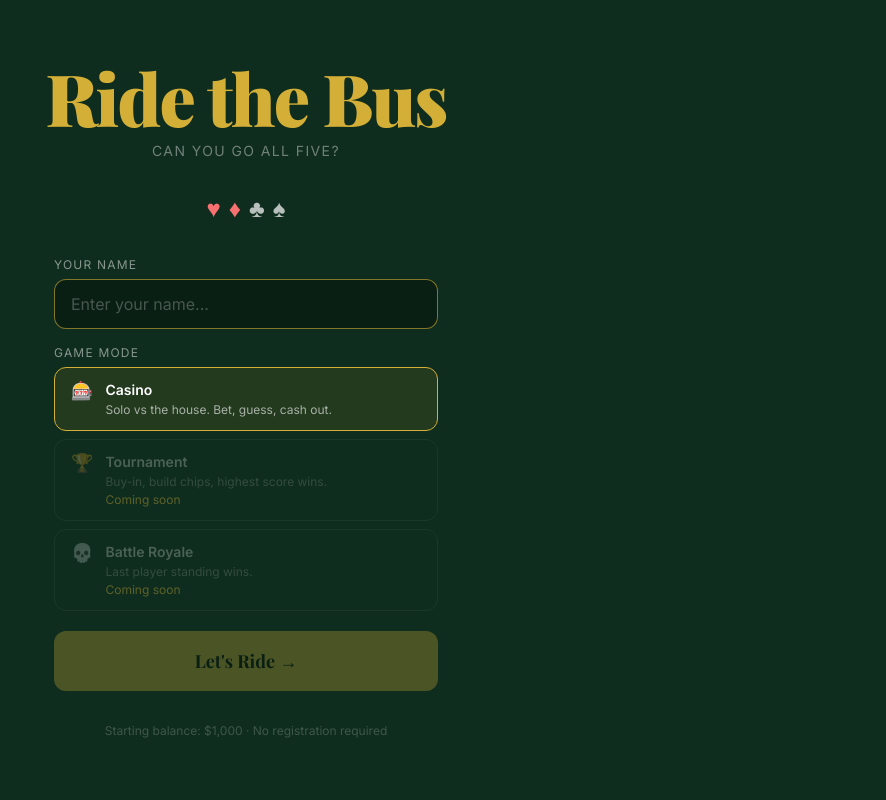
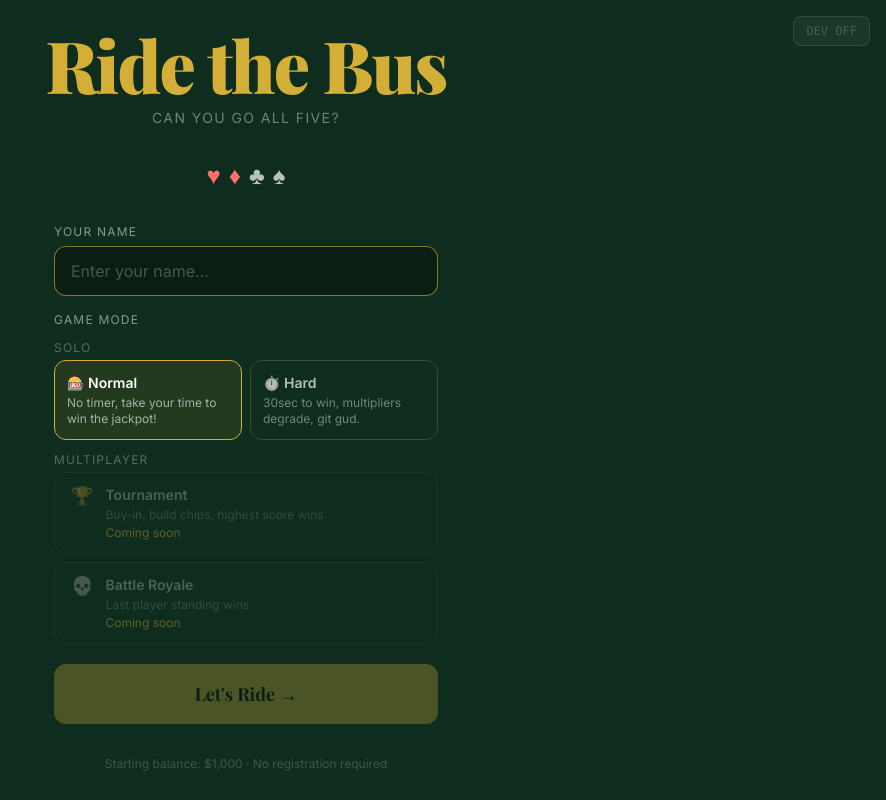
Before and after one commit to songqiaoluckyvr/RideTheBus, a React (Vite) app in the folder client/: page / in a window 1280 px wide. Shown: the whole page, without its empty margins (394-1280 px from the left). Built offline with nearby package versions, Linux system fonts and the light colour scheme.

Commit message:
Add DEV_MODE_ENABLED configuration and adjust AchievementToast timeout; enhance BettingPanel and Game components with degradation factor and timer logic

```diff
--- a/client/src/components/AchievementToast.tsx
+++ b/client/src/components/AchievementToast.tsx
@@ -18,7 +18,7 @@ export function AchievementToast({ show, stage, payout, onDone }: Props) {
 
   useEffect(() => {
     if (show) {
-      const t = setTimeout(onDone, 3500)
+      const t = setTimeout(onDone, 1500)
       return () => clearTimeout(t)
     }
   }, [show, onDone])
@@ -28,12 +28,13 @@ export function AchievementToast({ show, stage, payout, onDone }: Props) {
   return (
     <AnimatePresence>
       {show && (
+        <div className="fixed top-6 left-0 right-0 flex justify-center z-50 pointer-events-none">
         <motion.div
           initial={{ opacity: 0, y: -60, scale: 0.85 }}
           animate={{ opacity: 1, y: 0, scale: 1 }}
           exit={{ opacity: 0, y: -40, scale: 0.9 }}
           transition={{ type: 'spring', stiffness: 300, damping: 22 }}
-          className="fixed top-6 left-1/2 -translate-x-1/2 z-50"
+          className="pointer-events-auto"
         >
           <div className="bg-felt-dark border-2 border-gold rounded-2xl px-8 py-5 shadow-2xl text-center min-w-[280px]">
             <motion.div
@@ -49,6 +50,7 @@ export function AchievementToast({ show, stage, payout, onDone }: Props) {
             <p className="text-gold/80 font-bold mt-2">${payout.toLocaleString()} payout</p>
           </div>
         </motion.div>
+        </div>
       )}
     </AnimatePresence>
   )
--- /dev/null
+++ b/client/src/config.ts
@@ -0,0 +1,5 @@
+/**
+ * Set to `false` before sharing/shipping the game to hide all dev tools.
+ * Single line change to disable everything.
+ */
+export const DEV_MODE_ENABLED = true
--- a/client/src/lib/engine.ts
+++ b/client/src/lib/engine.ts
@@ -2,7 +2,7 @@ import { createShuffledDeck } from './deck'
 import type { Card } from './deck'
 import type { Stage, AnyGuess, GuessResult } from './stages'
 import { evaluateGuess } from './stages'
-import { calculatePayout } from './payouts'
+import { calculatePayout, degradedMultiplier, STAGE_MULTIPLIERS } from './payouts'
 
 export type GamePhase =
   | 'idle'       // waiting for bet
@@ -20,7 +20,9 @@ export interface GameState {
   deck: Card[]
   revealedCards: Card[]    // cards drawn so far this round
   lastResult: GuessResult | null
-  roundPayout: number      // what player earned this round (0 if bust)
+  roundPayout: number
+  /** Effective (possibly degraded) multiplier locked in at the moment each stage was cleared */
+  lockedMultipliers: Partial<Record<Stage, number>>
   history: RoundRecord[]
 }
 
@@ -43,6 +45,7 @@ export function createInitialState(): GameState {
     revealedCards: [],
     lastResult: null,
     roundPayout: 0,
+    lockedMultipliers: {},
     history: [],
   }
 }
@@ -63,14 +66,15 @@ export function placeBet(state: GameState, amount: number): GameState {
     revealedCards: [],
     lastResult: null,
     roundPayout: 0,
+    lockedMultipliers: {},
   }
 }
 
-export function makeGuess(state: GameState, guess: AnyGuess): GameState {
+/** multiplierFactor: degradation factor at the moment of guess (1 = full, 0.5 = half profit) */
+export function makeGuess(state: GameState, guess: AnyGuess, multiplierFactor = 1): GameState {
   if (state.phase !== 'stage') return state
 
   const { currentStage, deck, revealedCards, bet } = state
-  // Draw the next card for this stage
   const cardIndex = currentStage - 1
   const newCard = deck[cardIndex]
   const newRevealed = [...revealedCards, newCard]
@@ -99,8 +103,11 @@ export function makeGuess(state: GameState, guess: AnyGuess): GameState {
   const nextStage = (currentStage + 1) as Stage
   const isFinalStage = currentStage === 5
 
+  const effectiveMult = degradedMultiplier(STAGE_MULTIPLIERS[currentStage as Stage], multiplierFactor)
+  const updatedLockedMultipliers = { ...state.lockedMultipliers, [currentStage]: effectiveMult }
+
   if (isFinalStage) {
-    const payout = calculatePayout(bet, 5)
+    const payout = calculatePayout(bet, 5, multiplierFactor)
     const record: RoundRecord = {
       bet,
       stagesCleared: 5,
@@ -114,6 +121,7 @@ export function makeGuess(state: GameState, guess: AnyGuess): GameState {
       lastResult: 'win',
       balance: state.balance - bet + payout,
       roundPayout: payout,
+      lockedMultipliers: updatedLockedMultipliers,
       history: [record, ...state.history].slice(0, 20),
     }
   }
@@ -124,7 +132,8 @@ export function makeGuess(state: GameState, guess: AnyGuess): GameState {
     currentStage: nextStage,
     revealedCards: newRevealed,
     lastResult: 'win',
-    roundPayout: calculatePayout(bet, currentStage),
+    roundPayout: calculatePayout(bet, currentStage, multiplierFactor),
+    lockedMultipliers: updatedLockedMultipliers,
   }
 }
 
@@ -133,10 +142,11 @@ export function continuePlaying(state: GameState): GameState {
   return { ...state, phase: 'stage', lastResult: null }
 }
 
+/** Payout is already locked in roundPayout (degraded at time of guess) */
 export function cashOut(state: GameState): GameState {
   if (state.phase !== 'cashout') return state
 
-  const payout = calculatePayout(state.bet, (state.currentStage - 1) as Stage)
+  const payout = state.roundPayout
   const record: RoundRecord = {
     bet: state.bet,
     stagesCleared: state.currentStage - 1,
@@ -153,11 +163,42 @@ export function cashOut(state: GameState): GameState {
   }
 }
 
+/**
+ * Timer expired — bust the player regardless of phase (stage or cashout).
+ * Draws the next card if in stage phase for visual feedback.
+ */
+export function forfeit(state: GameState): GameState {
+  if (state.phase !== 'stage' && state.phase !== 'cashout') return state
+
+  const { bet, currentStage, revealedCards } = state
+  const stagesCleared = state.phase === 'cashout' ? currentStage - 1 : currentStage - 1
+  const newRevealed = state.phase === 'stage'
+    ? [...revealedCards, state.deck[currentStage - 1]]
+    : revealedCards
+
+  const record: RoundRecord = {
+    bet,
+    stagesCleared,
+    payout: 0,
+    cashedOut: false,
+  }
+  return {
+    ...state,
+    phase: 'bust',
+    revealedCards: newRevealed,
+    lastResult: 'loss',
+    balance: state.balance - bet,
+    roundPayout: 0,
+    history: [record, ...state.history].slice(0, 20),
+  }
+}
+
 export function newRound(state: GameState): GameState {
   return {
     ...state,
     phase: 'idle',
     currentStage: 1,
+    lockedMultipliers: {},
     bet: 0,
     deck: [],
     revealedCards: [],
--- a/client/src/pages/Game.tsx
+++ b/client/src/pages/Game.tsx
@@ -1,4 +1,4 @@
-import { useState, useEffect, useCallback, useRef } from 'react'
+import { useState, useEffect } from 'react'
 import { motion, AnimatePresence } from 'framer-motion'
 import { useNavigate } from 'react-router-dom'
 import { useGameStore } from '../store/gameStore'
@@ -8,38 +8,67 @@ import { BettingPanel } from '../components/BettingPanel'
 import { HistoryLog } from '../components/HistoryLog'
 import { AchievementToast } from '../components/AchievementToast'
 import type { AnyGuess } from '../lib/stages'
-import { STAGE_MULTIPLIERS } from '../lib/payouts'
+import { STAGE_MULTIPLIERS, degradedMultiplier } from '../lib/payouts'
+import type { Stage } from '../lib/stages'
+import { DEV_MODE_ENABLED } from '../config'
+import { Card } from '../components/Card'
+
+// ─── Timer configuration per mode ────────────────────────────────────────────
+// Global timer for the entire round — does NOT reset between stages.
+// Change seconds independently per mode without side effects.
+const TIMER_CONFIG = {
+  tournament:      { seconds: 30, type: 'bust'      as const },
+  'battle-royale': { seconds: 30, type: 'degrading' as const }, // configurable per room in the future
+  'casino-hard':   { seconds: 30, type: 'degrading' as const }, // separate from battle-royale
+} as const
+
+type TimerType = 'bust' | 'degrading'
+
+/** Seconds at the start of each stage where the timer is frozen (reaction buffer). */
+const STAGE_GRACE_MS = 2000
+
+/**
+ * Degradation starts after DEGRADE_AFTER_SECONDS have elapsed from full timer.
+ * factor 1.0 → full multiplier | factor 0.5 → profit halved (at 1 s remaining).
+ */
+const DEGRADE_AFTER_SECONDS = 0
+
+function computeFactor(timeLeft: number, timerSeconds: number, type: TimerType): number {
+  if (type !== 'degrading') return 1
+  const degradeFrom = timerSeconds - DEGRADE_AFTER_SECONDS
+  if (timeLeft >= degradeFrom) return 1.0
+  if (timeLeft <= 0) return 0.5
+  return 1.0 - ((degradeFrom - timeLeft) / (degradeFrom - 1)) * 0.5
+}
 
 export function Game() {
   const {
     phase, currentStage, bet, balance, revealedCards, lastResult, roundPayout, history,
-    name,
-    placeBet, makeGuess, continuePlaying, cashOut, newRound, restartSession,
+    name, mode, lockedMultipliers, deck, devMode,
+    placeBet, makeGuess, continuePlaying, cashOut, newRound, restartSession, forfeit,
   } = useGameStore()
 
   const navigate = useNavigate()
   const [showFlash, setShowFlash] = useState<'win' | 'loss' | null>(null)
   const [showAchievement, setShowAchievement] = useState(false)
   const [shake, setShake] = useState(false)
-  const [showMenu, setShowMenu] = useState(false)
-  const menuRef = useRef<HTMLDivElement>(null)
 
-  useEffect(() => {
-    function handleClickOutside(e: MouseEvent) {
-      if (menuRef.current && !menuRef.current.contains(e.target as Node)) {
-        setShowMenu(false)
-      }
-    }
-    if (showMenu) document.addEventListener('mousedown', handleClickOutside)
-    return () => document.removeEventListener('mousedown', handleClickOutside)
-  }, [showMenu])
+  // Timer state
+  const timerConfig = TIMER_CONFIG[mode as keyof typeof TIMER_CONFIG]
+  const timerEnabled = !!timerConfig
+  const timerSeconds = timerConfig?.seconds ?? 30
+  const timerType: TimerType = timerConfig?.type ?? 'bust'
+  const [timeLeft, setTimeLeft] = useState(timerSeconds)
+  const [graceActive, setGraceActive] = useState(false)
 
-  // React to result changes
+  // Degradation factor (recomputed on every render — timeLeft changes every second)
+  const factor = computeFactor(timeLeft, timerSeconds, timerType)
+
+  // ── Flash / shake on result ─────────────────────────────────────────────────
   useEffect(() => {
     if (lastResult === 'win') {
       setShowFlash('win')
       setTimeout(() => setShowFlash(null), 600)
-      // Achievement for stage 4 clear (entering stage 5) and stage 5 clear
       if ((phase === 'cashout' && currentStage === 5) || phase === 'complete') {
         setShowAchievement(true)
       }
@@ -52,43 +81,63 @@ export function Game() {
     }
   }, [lastResult, phase, currentStage])
 
-  const handleGuess = useCallback((guess: AnyGuess) => {
-    makeGuess(guess)
-  }, [makeGuess])
+  // ── Reset global timer only at the start of a new round (stage 1) ──────────
+  useEffect(() => {
+    if (!timerEnabled || phase !== 'stage' || currentStage !== 1) return
+    setTimeLeft(timerSeconds)
+  }, [phase, currentStage, timerEnabled, timerSeconds])
+
+  // ── Per-stage grace: freeze timer for STAGE_GRACE_MS on each stage entry ───
+  useEffect(() => {
+    if (!timerEnabled || phase !== 'stage') return
+    setGraceActive(true)
+    const timeout = setTimeout(() => setGraceActive(false), STAGE_GRACE_MS)
+    return () => { clearTimeout(timeout); setGraceActive(false) }
+  }, [phase, timerEnabled])
+
+  // ── Countdown — runs only during stage phase, after grace ──────────────────
+  useEffect(() => {
+    if (!timerEnabled || phase !== 'stage' || graceActive) return
+    const interval = setInterval(() => {
+      setTimeLeft((prev) => Math.max(0, prev - 1))
+    }, 1000)
+    return () => clearInterval(interval)
+  }, [phase, timerEnabled, graceActive])
+
+  // ── Bust on expiry ──────────────────────────────────────────────────────────
+  useEffect(() => {
+    if (!timerEnabled || timeLeft > 0) return
+    if (phase === 'stage') forfeit()
+  }, [timeLeft]) // eslint-disable-line react-hooks/exhaustive-deps
+
+  // ── Color thresholds (percentage-based, works for any timer length) ─────────
+  const pct = timeLeft / timerSeconds  // 1.0 → 0.0
+  const isRed    = pct <= 0.2
+  const isYellow = !isRed && pct <= 0.5
 
   const stageForPrompt = phase === 'stage' ? currentStage : null
 
   return (
     <div className="min-h-screen flex flex-col items-center justify-between py-6 px-4 relative overflow-hidden">
-      {/* Hamburger menu */}
-      <div ref={menuRef} className="absolute top-4 left-4 z-50">
-        <button
-          onClick={() => setShowMenu(v => !v)}
-          className="w-10 h-10 flex flex-col items-center justify-center gap-1.5 rounded-lg bg-white/5 border border-white/10 hover:bg-white/10 transition-colors"
-        >
-          <span className="w-5 h-0.5 bg-white/70 rounded" />
-          <span className="w-5 h-0.5 bg-white/70 rounded" />
-          <span className="w-5 h-0.5 bg-white/70 rounded" />
-        </button>
-        <AnimatePresence>
-          {showMenu && (
-            <motion.div
-              initial={{ opacity: 0, y: -8 }}
-              animate={{ opacity: 1, y: 0 }}
-              exit={{ opacity: 0, y: -8 }}
-              transition={{ duration: 0.15 }}
-              className="absolute top-12 left-0 w-48 rounded-xl bg-[#0f2318] border border-white/10 shadow-xl overflow-hidden"
-            >
-              <button
-                onClick={() => { setShowMenu(false); navigate('/') }}
-                className="w-full px-4 py-3 text-left text-sm text-white/80 hover:bg-white/10 hover:text-white transition-colors"
-              >
-                ← Go back to Title
-              </button>
-            </motion.div>
-          )}
-        </AnimatePresence>
-      </div>
+
+      {/* Home button */}
+      <button
+        onClick={() => navigate('/')}
+        className="absolute top-4 left-4 z-50 w-10 h-10 flex items-center justify-center rounded-lg bg-white/5 border border-white/10 hover:bg-white/10 transition-colors"
+        title="Back to Title"
+      >
+        <svg xmlns="http://www.w3.org/2000/svg" viewBox="0 0 20 20" fill="currentColor" className="w-5 h-5 text-white/70">
+          <path d="M10.707 2.293a1 1 0 00-1.414 0l-7 7a1 1 0 001.414 1.414L4 10.414V17a1 1 0 001 1h4a1 1 0 001-1v-3h2v3a1 1 0 001 1h4a1 1 0 001-1v-6.586l.293.293a1 1 0 001.414-1.414l-7-7z" />
+        </svg>
+      </button>
+
+      {/* Dev panel — next card preview */}
+      {DEV_MODE_ENABLED && devMode && phase === 'stage' && deck[currentStage - 1] && (
+        <div className="absolute left-4 top-1/2 -translate-y-1/2 flex flex-col items-center gap-2 z-30">
+          <span className="text-yellow-400 text-xs font-mono uppercase tracking-widest">Next card</span>
+          <Card card={deck[currentStage - 1]} revealed size="md" />
+        </div>
+      )}
 
       {/* Win/loss flash overlay */}
       <AnimatePresence>
@@ -126,11 +175,52 @@ export function Game() {
         </div>
       </div>
 
+      {/* Timer bar — only during stage phase */}
+      <AnimatePresence>
+        {timerEnabled && phase === 'stage' && (
+          <motion.div
+            key="timer"
+            initial={{ opacity: 0, y: -4 }}
+            animate={{ opacity: 1, y: 0 }}
+            exit={{ opacity: 0 }}
+            className="w-full max-w-2xl"
+          >
+            <div className="flex justify-between text-xs mb-1 px-0.5">
+              <span className={`uppercase tracking-widest ${graceActive ? 'text-blue-400 animate-pulse' : 'text-white/40'}`}>
+                {graceActive
+                  ? 'Get ready…'
+                  : timerType === 'degrading' && factor < 1
+                    ? `Multiplier ${(factor * 100).toFixed(0)}%`
+                    : 'Time'}
+              </span>
+              <span className={`font-bold tabular-nums ${isRed ? 'text-red-400' : isYellow ? 'text-yellow-400' : 'text-white/60'}`}>
+                {timeLeft}s
+              </span>
+            </div>
+            <div className="h-1.5 bg-white/10 rounded-full overflow-hidden">
+              <div
+                className={`h-full rounded-full ${graceActive ? 'animate-pulse bg-blue-400' : `transition-all duration-1000 ease-linear ${isRed ? 'bg-red-500' : isYellow ? 'bg-yellow-400' : 'bg-green-500'}`}`}
+                style={{ width: `${(timeLeft / timerSeconds) * 100}%` }}
+              />
+            </div>
+          </motion.div>
+        )}
+      </AnimatePresence>
+
       {/* Stage multiplier bar */}
       <div className="w-full max-w-2xl flex justify-center gap-1 mt-2">
         {([1, 2, 3, 4, 5] as const).map((s) => {
           const done = revealedCards.length >= s
           const active = currentStage === s && (phase === 'stage' || phase === 'cashout')
+          // Locked (already cleared): show value at time of win
+          // Unlocked (current + future): show live degraded value from global timer
+          const locked = lockedMultipliers[s as Stage]
+          const rawMult = locked !== undefined
+            ? locked
+            : timerType === 'degrading'
+              ? degradedMultiplier(STAGE_MULTIPLIERS[s as Stage], factor)
+              : STAGE_MULTIPLIERS[s as Stage]
+          const displayMult = Number.isInteger(rawMult) ? rawMult : rawMult.toFixed(1)
           return (
             <div
               key={s}
@@ -144,7 +234,7 @@ export function Game() {
                   : 'bg-white/5 border-white/10 text-white/30'
               }`}
             >
-              {STAGE_MULTIPLIERS[s]}x
+              x{displayMult}
             </div>
           )
         })}
@@ -172,7 +262,7 @@ export function Game() {
             >
               <StagePrompt
                 stage={stageForPrompt}
-                onGuess={handleGuess}
+                onGuess={(guess: AnyGuess) => makeGuess(guess, factor)}
                 disabled={phase !== 'stage'}
               />
             </motion.div>
@@ -187,7 +277,7 @@ export function Game() {
           roundPayout={roundPayout}
           onPlaceBet={placeBet}
           onCashOut={cashOut}
-          onContinue={continuePlaying}
+          onContinue={() => { continuePlaying(); setShowAchievement(false) }}
           onNewRound={newRound}
           onBackToTitle={() => navigate('/')}
           onRestart={restartSession}
--- a/client/src/pages/Home.tsx
+++ b/client/src/pages/Home.tsx
@@ -3,11 +3,16 @@ import { useNavigate } from 'react-router-dom'
 import { motion } from 'framer-motion'
 import { useGameStore } from '../store/gameStore'
 import type { GameMode } from '../store/gameStore'
+import { DEV_MODE_ENABLED } from '../config'
 
-const MODES: { id: GameMode; label: string; desc: string; available: boolean }[] = [
-  { id: 'casino', label: '🎰 Casino', desc: 'Solo vs the house. Bet, guess, cash out.', available: true },
-  { id: 'tournament', label: '🏆 Tournament', desc: 'Buy-in, build chips, highest score wins.', available: false },
-  { id: 'battle-royale', label: '💀 Battle Royale', desc: 'Last player standing wins.', available: false },
+const CASINO_MODES: { id: GameMode; label: string; desc: string }[] = [
+  { id: 'casino', label: '🎰 Normal', desc: 'No timer, take your time to win the jackpot!' },
+  { id: 'casino-hard', label: '⏱️ Hard', desc: '30sec to win, multipliers degrade, git gud.' },
+]
+
+const MULTI_MODES: { id: GameMode; label: string; desc: string }[] = [
+  { id: 'tournament', label: '🏆 Tournament', desc: 'Buy-in, build chips, highest score wins.' },
+  { id: 'battle-royale', label: '💀 Battle Royale', desc: 'Last player standing wins.' },
 ]
 
 export function Home() {
@@ -16,6 +21,8 @@ export function Home() {
   const setPlayerName = useGameStore((s) => s.setPlayerName)
   const setMode_ = useGameStore((s) => s.setMode)
   const reset = useGameStore((s) => s.reset)
+  const devMode = useGameStore((s) => s.devMode)
+  const setDevMode = useGameStore((s) => s.setDevMode)
   const navigate = useNavigate()
 
   const handleStart = () => {
@@ -23,7 +30,7 @@ export function Home() {
     reset()
     setPlayerName(name.trim())
     setMode_(mode)
-    if (mode === 'casino') {
+    if (mode === 'casino' || mode === 'casino-hard') {
       navigate('/game')
     } else {
       navigate('/lobby')
@@ -31,7 +38,19 @@ export function Home() {
   }
 
   return (
-    <div className="min-h-screen flex flex-col items-center justify-center px-4 gap-8">
+    <div className="min-h-screen flex flex-col items-center justify-center px-4 gap-8 relative">
+      {DEV_MODE_ENABLED && (
+        <button
+          onClick={() => setDevMode(!devMode)}
+          className={`absolute top-4 right-4 px-3 py-1.5 text-xs rounded-lg border font-mono transition-colors ${
+            devMode
+              ? 'border-yellow-500/60 bg-yellow-500/10 text-yellow-400'
+              : 'border-white/10 bg-white/5 text-white/20 hover:text-white/40'
+          }`}
+        >
+          DEV {devMode ? 'ON' : 'OFF'}
+        </button>
+      )}
       {/* Title */}
       <motion.div
         initial={{ opacity: 0, y: -30 }}
@@ -88,32 +107,51 @@ export function Home() {
         </div>
 
         {/* Mode select */}
-        <div className="flex flex-col gap-1.5">
+        <div className="flex flex-col gap-3">
           <label className="text-white/50 text-xs uppercase tracking-widest">Game Mode</label>
-          <div className="flex flex-col gap-2">
-            {MODES.map((m) => (
+
+          {/* Solo — 2 buttons side by side */}
+          <div className="flex flex-col gap-1">
+            <p className="text-white/30 text-xs uppercase tracking-widest">Solo</p>
+            <div className="flex gap-2">
+              {CASINO_MODES.map((m) => (
                 <motion.button
                   key={m.id}
-                whileHover={m.available ? { scale: 1.02 } : {}}
-                whileTap={m.available ? { scale: 0.98 } : {}}
-                onClick={() => m.available && setMode(m.id)}
-                disabled={!m.available}
-                className={`flex items-start gap-3 px-4 py-3 rounded-xl border text-left transition-colors ${
-                  mode === m.id && m.available
+                  whileHover={{ scale: 1.02 }}
+                  whileTap={{ scale: 0.98 }}
+                  onClick={() => setMode(m.id)}
+                  className={`flex-1 px-3 py-3 rounded-xl border text-left transition-colors ${
+                    mode === m.id
                       ? 'border-gold bg-gold/10 text-white'
-                    : m.available
-                    ? 'border-white/15 text-white/70 hover:border-white/30'
-                    : 'border-white/5 text-white/25 cursor-not-allowed'
+                      : 'border-white/15 text-white/70 hover:border-white/30'
                   }`}
+                >
+                  <p className="font-semibold text-sm">{m.label}</p>
+                  <p className="text-xs opacity-60 mt-0.5">{m.desc}</p>
+                </motion.button>
+              ))}
+            </div>
+          </div>
+
+          {/* Multiplayer */}
+          <div className="flex flex-col gap-1">
+            <p className="text-white/30 text-xs uppercase tracking-widest">Multiplayer</p>
+            <div className="flex flex-col gap-2">
+              {MULTI_MODES.map((m) => (
+                <motion.button
+                  key={m.id}
+                  className="flex items-start gap-3 px-4 py-3 rounded-xl border border-white/5 text-white/25 cursor-not-allowed text-left"
+                  disabled
                 >
                   <span className="text-lg leading-none mt-0.5">{m.label.split(' ')[0]}</span>
                   <div>
                     <p className="font-semibold text-sm">{m.label.slice(m.label.indexOf(' ') + 1)}</p>
                     <p className="text-xs opacity-60 mt-0.5">{m.desc}</p>
-                  {!m.available && <p className="text-xs text-gold/40 mt-0.5">Coming soon</p>}
+                    <p className="text-xs text-gold/40 mt-0.5">Coming soon</p>
                   </div>
                 </motion.button>
               ))}
+            </div>
           </div>
         </div>
 
--- a/client/src/store/gameStore.ts
+++ b/client/src/store/gameStore.ts
@@ -7,16 +7,18 @@ import {
   continuePlaying,
   cashOut,
   newRound,
+  forfeit,
 } from '../lib/engine'
 import type { AnyGuess } from '../lib/stages'
 
-export type GameMode = 'casino' | 'tournament' | 'battle-royale'
+export type GameMode = 'casino' | 'casino-hard' | 'tournament' | 'battle-royale'
 
 interface PlayerMeta {
   name: string
   mode: GameMode
   roomCode: string | null
   isHost: boolean
+  devMode: boolean
 }
 
 interface Store extends GameState, PlayerMeta {
@@ -25,13 +27,15 @@ interface Store extends GameState, PlayerMeta {
   setMode: (mode: GameMode) => void
   setRoomCode: (code: string | null) => void
   setIsHost: (v: boolean) => void
+  setDevMode: (v: boolean) => void
 
   // Game actions
   placeBet: (amount: number) => void
-  makeGuess: (guess: AnyGuess) => void
+  makeGuess: (guess: AnyGuess, factor?: number) => void
   continuePlaying: () => void
   cashOut: () => void
   newRound: () => void
+  forfeit: () => void
 
   // Reset everything (new session)
   reset: () => void
@@ -48,19 +52,22 @@ export const useGameStore = create<Store>((set) => ({
   mode: 'casino',
   roomCode: null,
   isHost: false,
+  devMode: false,
 
   setPlayerName: (name) => set({ name }),
   setMode: (mode) => set({ mode }),
   setRoomCode: (roomCode) => set({ roomCode }),
   setIsHost: (isHost) => set({ isHost }),
+  setDevMode: (devMode) => set({ devMode }),
 
   placeBet: (amount) => set((s) => placeBet(s, amount)),
-  makeGuess: (guess) => set((s) => makeGuess(s, guess)),
+  makeGuess: (guess, factor = 1) => set((s) => makeGuess(s, guess, factor)),
   continuePlaying: () => set((s) => continuePlaying(s)),
   cashOut: () => set((s) => cashOut(s)),
   newRound: () => set((s) => newRound(s)),
+  forfeit: () => set((s) => forfeit(s)),
 
-  reset: () => set({ ...createInitialState(), name: '', mode: 'casino', roomCode: null, isHost: false }),
-  restartSession: () => set((s) => ({ ...createInitialState(), name: s.name, mode: s.mode, roomCode: s.roomCode, isHost: s.isHost })),
+  reset: () => set((s) => ({ ...createInitialState(), name: '', mode: 'casino', roomCode: null, isHost: false, devMode: s.devMode })),
+  restartSession: () => set((s) => ({ ...createInitialState(), name: s.name, mode: s.mode, roomCode: s.roomCode, isHost: s.isHost, devMode: s.devMode })),
 })
 )
```
Also changed, not shown: client/src/components/BettingPanel.tsx (+17 -10 lines), client/src/lib/payouts.ts (+13 -14 lines). Lines whose indentation alone changed are shown as unchanged.
